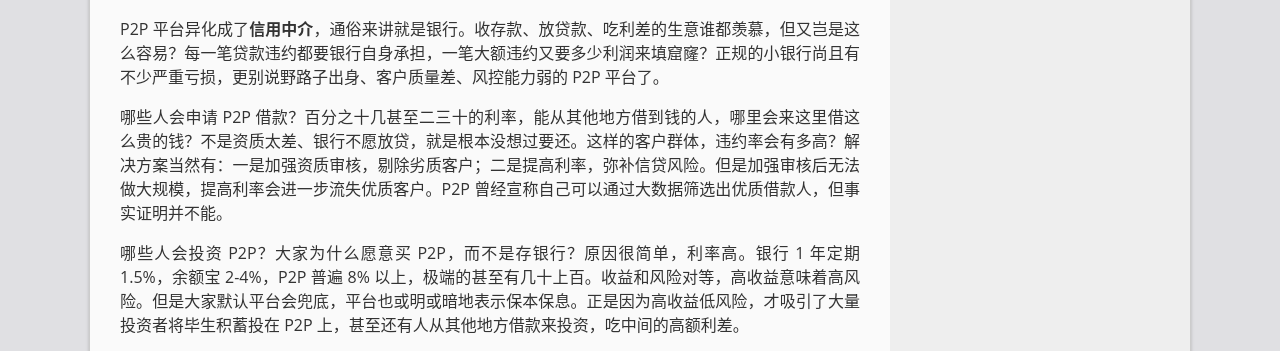
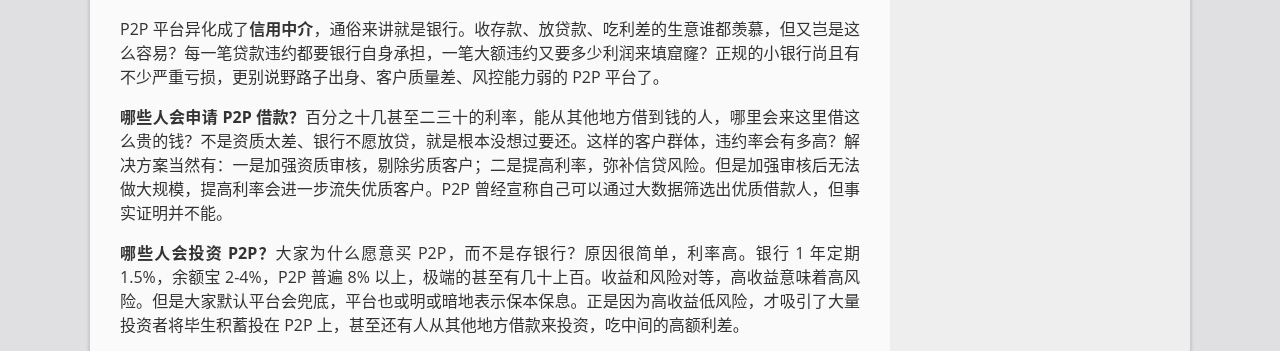
Before and after one commit to majiajin/majiajin.github.io, a Jekyll site: the page built from _posts/2019-10-07-P2P.md, in a window 1280 px wide. Shown: the part 528-879 px from the top of the page. Built offline with Jekyll 4.4.1, drawn with Linux system fonts in a browser that asks for light colours.

Commit message:
Update 2019-10-07-P2P.md

```diff
--- a/_posts/2019-10-07-P2P.md
+++ b/_posts/2019-10-07-P2P.md
@@ -14,9 +14,9 @@
 
 P2P 平台异化成了**信用中介**，通俗来讲就是银行。收存款、放贷款、吃利差的生意谁都羡慕，但又岂是这么容易？每一笔贷款违约都要银行自身承担，一笔大额违约又要多少利润来填窟窿？正规的小银行尚且有不少严重亏损，更别说野路子出身、客户质量差、风控能力弱的 P2P 平台了。
 
-哪些人会申请 P2P 借款？百分之十几甚至二三十的利率，能从其他地方借到钱的人，哪里会来这里借这么贵的钱？不是资质太差、银行不愿放贷，就是根本没想过要还。这样的客户群体，违约率会有多高？解决方案当然有：一是加强资质审核，剔除劣质客户；二是提高利率，弥补信贷风险。但是加强审核后无法做大规模，提高利率会进一步流失优质客户。P2P 曾经宣称自己可以通过大数据筛选出优质借款人，但事实证明并不能。
+**哪些人会申请 P2P 借款？**百分之十几甚至二三十的利率，能从其他地方借到钱的人，哪里会来这里借这么贵的钱？不是资质太差、银行不愿放贷，就是根本没想过要还。这样的客户群体，违约率会有多高？解决方案当然有：一是加强资质审核，剔除劣质客户；二是提高利率，弥补信贷风险。但是加强审核后无法做大规模，提高利率会进一步流失优质客户。P2P 曾经宣称自己可以通过大数据筛选出优质借款人，但事实证明并不能。
 
-哪些人会投资 P2P？大家为什么愿意买 P2P，而不是存银行？原因很简单，利率高。银行 1 年定期 1.5%，余额宝 2-4%，P2P 普遍 8% 以上，极端的甚至有几十上百。收益和风险对等，高收益意味着高风险。但是大家默认平台会兜底，平台也或明或暗地表示保本保息。正是因为高收益低风险，才吸引了大量投资者将毕生积蓄投在 P2P 上，甚至还有人从其他地方借款来投资，吃中间的高额利差。
+**哪些人会投资 P2P？**大家为什么愿意买 P2P，而不是存银行？原因很简单，利率高。银行 1 年定期 1.5%，余额宝 2-4%，P2P 普遍 8% 以上，极端的甚至有几十上百。收益和风险对等，高收益意味着高风险。但是大家默认平台会兜底，平台也或明或暗地表示保本保息。正是因为高收益低风险，才吸引了大量投资者将毕生积蓄投在 P2P 上，甚至还有人从其他地方借款来投资，吃中间的高额利差。
 
 还有一个非常严重的问题是**期限错配**。借款人的借款期限往往比较长，在 1 年以上，3 年 5 年也很常见。但是投资人不太能接受这么长的期限，通常要求在 1 年以内，3 个月 1 个月最好。双方期限无法匹配，交易就不能进行。P2P 平台通过资金池滚动到期的方式来解决这个问题。简单来讲就是拆东墙补西墙，拿后面投资者新投的钱来还前面投资者到期的钱。
 
```
